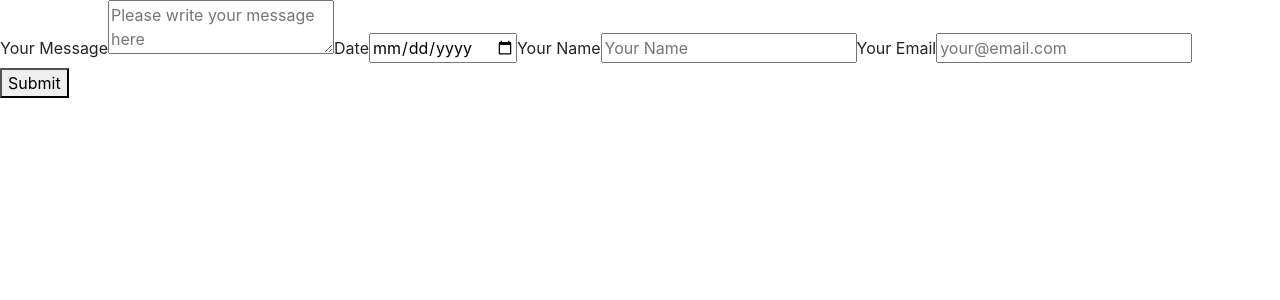
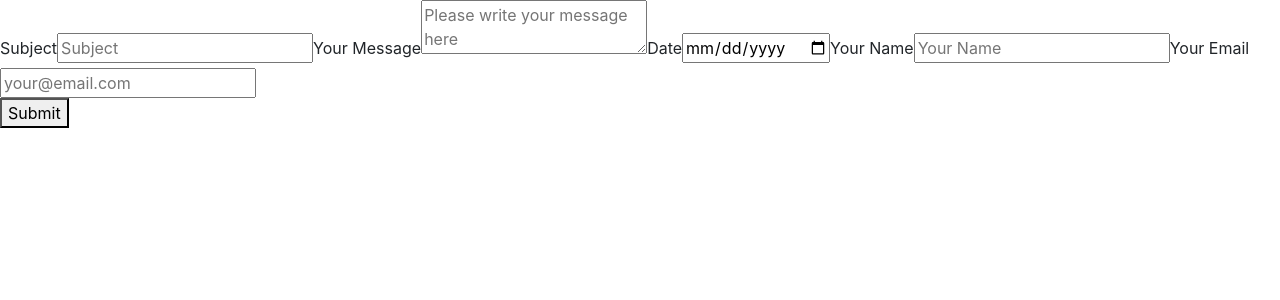
Before and after one commit to rarsahki/futureMessenger, a React (Create React App) app: page / in a window 1280 px wide. Shown: the top 300 px of the page. Built offline with nearby package versions, Linux system fonts and the light colour scheme.

Commit message:
Added Message Field

```diff
--- a/src/Form.js
+++ b/src/Form.js
@@ -33,6 +33,7 @@ class Form extends Component{
         email: "",
         message: "",
         date: "",
+        subject: "",
         sent: false,
         buttonText: "Submit",
     }
@@ -60,8 +61,9 @@ class Form extends Component{
             variables:{
                 name: this.state.name,
                 email: this.state.email,
-                subject: this.state.message,
-                date: this.state.date
+                message:this.state.message,
+                subject: this.state.subject,
+                date: this.state.date,
             }
         });
         console.log(this.props)
@@ -80,6 +82,9 @@ class Form extends Component{
         return (
                 <div>
                     <form className="contact-form" onSubmit={ (e) => this.formSubmit(e)}>
+                    <label class="message-name" htmlFor="message-name">Subject</label>
+                        <input onChange={e => this.setState({ name: e.target.value})} name="subject" class="message-name" type="text" placeholder="Subject" value={this.state.subject}/>
+
                         <label class="message" htmlFor="message-input">Your Message</label>
                         <textarea onChange={e => this.setState({ message: e.target.value})} name="message" class="message-input" type="text" placeholder="Please write your message here" value={this.state.message}/>
 
```
